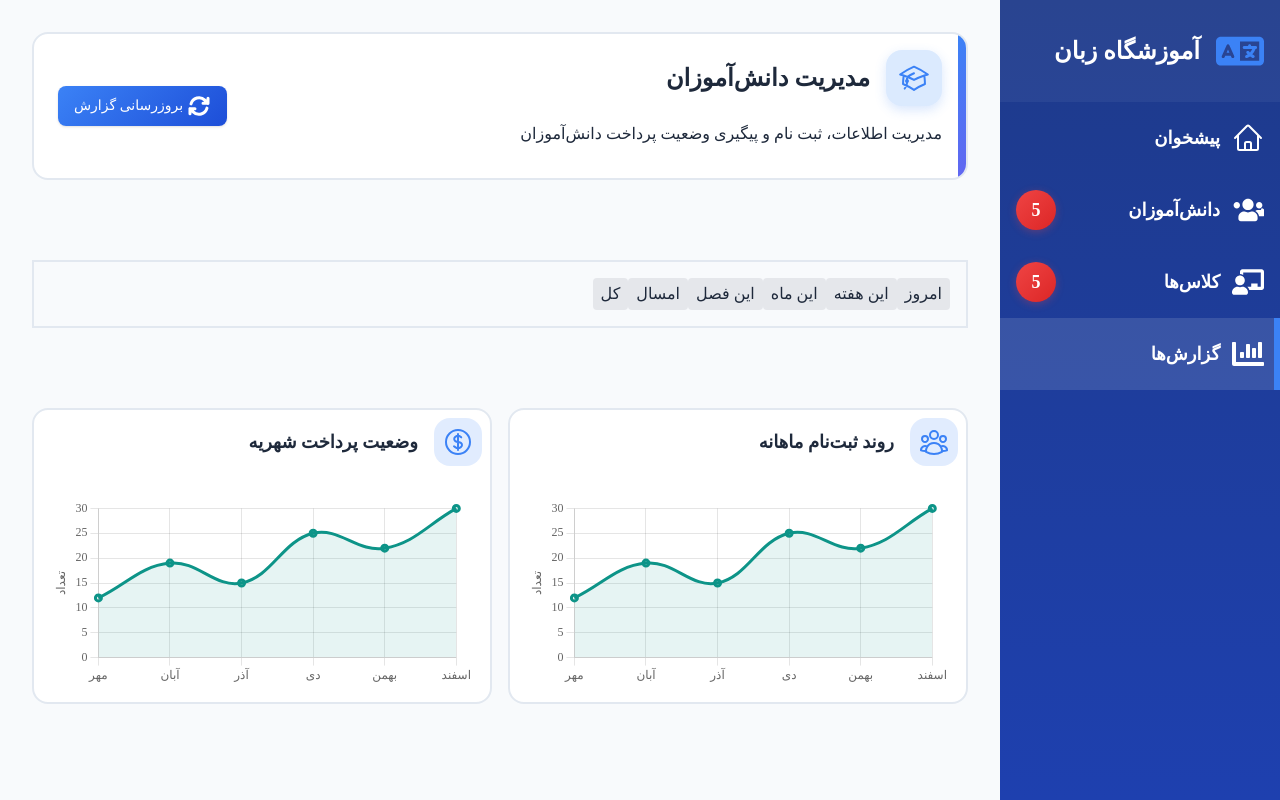
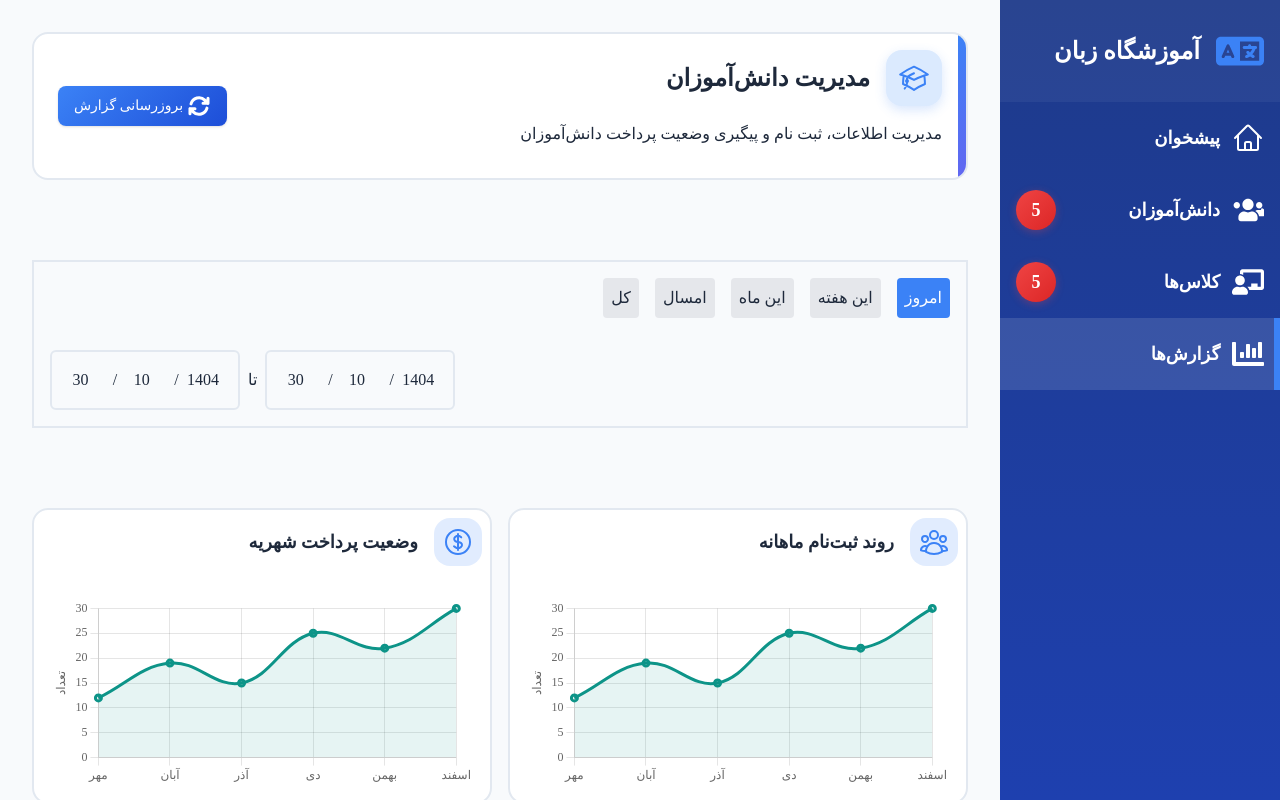
Before and after one commit to hosseinGith/accounting_school_fr, a React (Vite) app: page /reports in a window 1280 px wide. Built offline with nearby package versions, Linux system fonts and the light colour scheme; a web font is replaced by a local one.

Commit message:
complate report page

```diff
--- a/dev-dist/sw.js
+++ b/dev-dist/sw.js
@@ -82,7 +82,7 @@ define(['./workbox-f9cef57a'], (function (workbox) { 'use strict';
     "revision": "3ca0b8505b4bec776b69afdba2768812"
   }, {
     "url": "index.html",
-    "revision": "0.8539u2euo38"
+    "revision": "0.3enurc5ack"
   }], {});
   workbox.cleanupOutdatedCaches();
   workbox.registerRoute(new workbox.NavigationRoute(workbox.createHandlerBoundToURL("index.html"), {
--- /dev/null
+++ b/src/components/ui/DateInput.tsx
@@ -0,0 +1,79 @@
+import { useState, type ChangeEvent } from "react";
+
+export default function DateInput({ className = "" }: { className?: string }) {
+  const [inputsValue, setInputsValue] = useState({
+    inputYear: "1404",
+    inpuTMonth: "10",
+    inputDay: "30",
+  });
+  function onChange(
+    e: ChangeEvent,
+    propName: "inputYear" | "inpuTMonth" | "inputDay"
+  ) {
+    const tatget = e.target as HTMLInputElement;
+    setInputsValue((prev) => {
+      const obj = { ...prev };
+      if (Number(tatget.value) < 1) return prev;
+      if (
+        (propName === "inputYear" && tatget.value.length < 5) ||
+        (propName === "inpuTMonth" && Number(tatget.value) < 13) ||
+        (propName === "inputDay" && Number(tatget.value) < 32)
+      )
+        obj[propName] = tatget.value;
+      return obj;
+    });
+  }
+  return (
+    <div
+      className={`flex *:py-4 *:text-center rounded-md px-1 p-0 borderStyle ${className}`}
+    >
+      <svg
+        xmlns="http://www.w3.org/2000/svg"
+        fill="none"
+        viewBox="0 0 24 24"
+        strokeWidth={1.5}
+        stroke="currentColor"
+        className="size-6"
+      >
+        <path
+          strokeLinecap="round"
+          strokeLinejoin="round"
+          d="M6.75 3v2.25M17.25 3v2.25M3 18.75V7.5a2.25 2.25 0 0 1 2.25-2.25h13.5A2.25 2.25 0 0 1 21 7.5v11.25m-18 0A2.25 2.25 0 0 0 5.25 21h13.5A2.25 2.25 0 0 0 21 18.75m-18 0v-7.5A2.25 2.25 0 0 1 5.25 9h13.5A2.25 2.25 0 0 1 21 11.25v7.5m-9-6h.008v.008H12v-.008ZM12 15h.008v.008H12V15Zm0 2.25h.008v.008H12v-.008ZM9.75 15h.008v.008H9.75V15Zm0 2.25h.008v.008H9.75v-.008ZM7.5 15h.008v.008H7.5V15Zm0 2.25h.008v.008H7.5v-.008Zm6.75-4.5h.008v.008h-.008v-.008Zm0 2.25h.008v.008h-.008V15Zm0 2.25h.008v.008h-.008v-.008Zm2.25-4.5h.008v.008H16.5v-.008Zm0 2.25h.008v.008H16.5V15Z"
+        />
+      </svg>
+
+      <input
+        value={inputsValue.inputYear}
+        maxLength={3}
+        max={2000}
+        type="number"
+        onChange={(e) => onChange(e, "inputYear")}
+        className="w-full"
+        name=""
+        id=""
+      />
+      <span className="pl-2">/</span>
+      <input
+        value={inputsValue.inpuTMonth}
+        maxLength={2}
+        max={12}
+        type="number"
+        className="w-full"
+        name=""
+        id=""
+        onChange={(e) => onChange(e, "inpuTMonth")}
+      />
+      <span className="pl-2">/</span>
+      <input
+        value={inputsValue.inputDay}
+        maxLength={2}
+        max={31}
+        type="number"
+        className="w-full"
+        name=""
+        id=""
+        onChange={(e) => onChange(e, "inputDay")}
+      />
+    </div>
+  );
+}
--- a/src/features/Reports/components/FilterContainer.tsx
+++ b/src/features/Reports/components/FilterContainer.tsx
@@ -1,15 +1,22 @@
+import DateInput from "../../../components/ui/DateInput";
+
 export default function FilterContainer() {
   return (
-    <div className="borderStyle p-4">
-      <div className="">
-        <button className="button">امروز</button>
+    <div className="borderStyle p-4 space-y-4">
+      <div className="sm:*:w-max *:w-full space-y-4 *:py-2! space-x-4">
+        <button className="button active">امروز</button>
         <button className="button">این هفته</button>
         <button className="button">این ماه</button>
-        <button className="button">این فصل </button>
         <button className="button">امسال</button>
         <button className="button">کل</button>
       </div>
-      <div></div>
+      <div className="flex gap-2 justify-end flex-wrap">
+        <DateInput className="sm:w-47.5" />
+        <span className=" sm:w-max w-full flex justify-center items-center ">
+          تا
+        </span>
+        <DateInput className="sm:w-47.5" />
+      </div>
     </div>
   );
 }
--- /dev/null
+++ b/src/features/Reports/components/SummaryOfTheSituation.tsx
@@ -0,0 +1,35 @@
+import React from "react";
+import SummaryOfTheSituationItem from "./SummaryOfTheSituationItem";
+
+export default function SummaryOfTheSituation() {
+  return (
+    <div className="shadow space-y-12 p-8 bg-(--background2) rounded-2xl">
+      <div className="flex items-center gap-4">
+        <svg
+          xmlns="http://www.w3.org/2000/svg"
+          fill="none"
+          viewBox="0 0 24 24"
+          strokeWidth={1.5}
+          stroke="currentColor"
+          className="size-6"
+        >
+          <path
+            strokeLinecap="round"
+            strokeLinejoin="round"
+            d="M20.25 6.375c0 2.278-3.694 4.125-8.25 4.125S3.75 8.653 3.75 6.375m16.5 0c0-2.278-3.694-4.125-8.25-4.125S3.75 4.097 3.75 6.375m16.5 0v11.25c0 2.278-3.694 4.125-8.25 4.125s-8.25-1.847-8.25-4.125V6.375m16.5 0v3.75m-16.5-3.75v3.75m16.5 0v3.75C20.25 16.153 16.556 18 12 18s-8.25-1.847-8.25-4.125v-3.75m16.5 0c0 2.278-3.694 4.125-8.25 4.125s-8.25-1.847-8.25-4.125"
+          />
+        </svg>
+        <span className="text-xl font-bold">خلاصه وضعیت مالی</span>
+      </div>
+      <div className="grid lg:grid-cols-4 md:grid-cols-3 sm:grid-cols-2 grid-cols-1 gap-4 justify-between ">
+        <SummaryOfTheSituationItem
+          amount={185000000}
+          title="کل درآمد این ماه"
+        />
+        <SummaryOfTheSituationItem amount={35000000} title="کل درآمد این ماه" />
+        <SummaryOfTheSituationItem amount={10000000} title="کل درآمد این ماه" />
+        <SummaryOfTheSituationItem amount={14000000} title="کل درآمد این ماه" />
+      </div>
+    </div>
+  );
+}
--- /dev/null
+++ b/src/features/Reports/components/SummaryOfTheSituationItem.tsx
@@ -0,0 +1,14 @@
+export default function SummaryOfTheSituationItem({
+  amount,
+  title,
+}: {
+  amount: number;
+  title: string;
+}) {
+  return (
+    <div className="flex shadow flex-col items-center gap-2 p-4 bg-gray-100 rounded-md borderStyle hover:border-(--primery)! transition hover:shadow-2xl hover:scale-105">
+      <span className="text-3xl text-(--primery) font-bold">{amount.toLocaleString()}</span>
+      <span className="text-sm">{title}</span>
+    </div>
+  );
+}
--- a/src/features/Reports/index.tsx
+++ b/src/features/Reports/index.tsx
@@ -3,6 +3,7 @@ import WelcomeSect from "./components/WelcomeSect";
 import SubmitMonthly from "./components/SubmitMonthly";
 import PaymentsChart from "./components/PaymentsChart";
 import FilterContainer from "./components/FilterContainer";
+import SummaryOfTheSituation from "./components/SummaryOfTheSituation";
 export default function Reports() {
   return (
     <motion.main initial={{ opacity: 0 }} animate={{ opacity: 100 }}>
@@ -12,6 +13,7 @@ export default function Reports() {
         <SubmitMonthly />
         <PaymentsChart />
       </div>
+      <SummaryOfTheSituation />
     </motion.main>
   );
 }
--- a/src/index.css
+++ b/src/index.css
@@ -109,9 +109,15 @@ main {
 .button {
   @apply cursor-pointer bg-gray-200 transition hover:bg-gray-400 rounded px-2 py-1
 }
-.button{
+
+.button {
   @apply hover:bg-(--primery) hover:text-(--primery-text)
 }
+
+.button.active {
+  @apply bg-(--primery) text-(--primery-text)
+}
+
 .window {
   @apply z-1000 opacity-0 pointer-events-none transition-all fixed left-0 top-0 bg-[#00000073] backdrop-blur h-full w-full
 }
@@ -123,3 +129,14 @@ main {
 .borderStyle {
   @apply border-2 border-(--border)
 }
+
+input::-webkit-outer-spin-button,
+input::-webkit-inner-spin-button {
+  -webkit-appearance: none;
+  margin: 0;
+}
+
+/* Firefox */
+input[type=number] {
+  -moz-appearance: textfield;
+}
```
